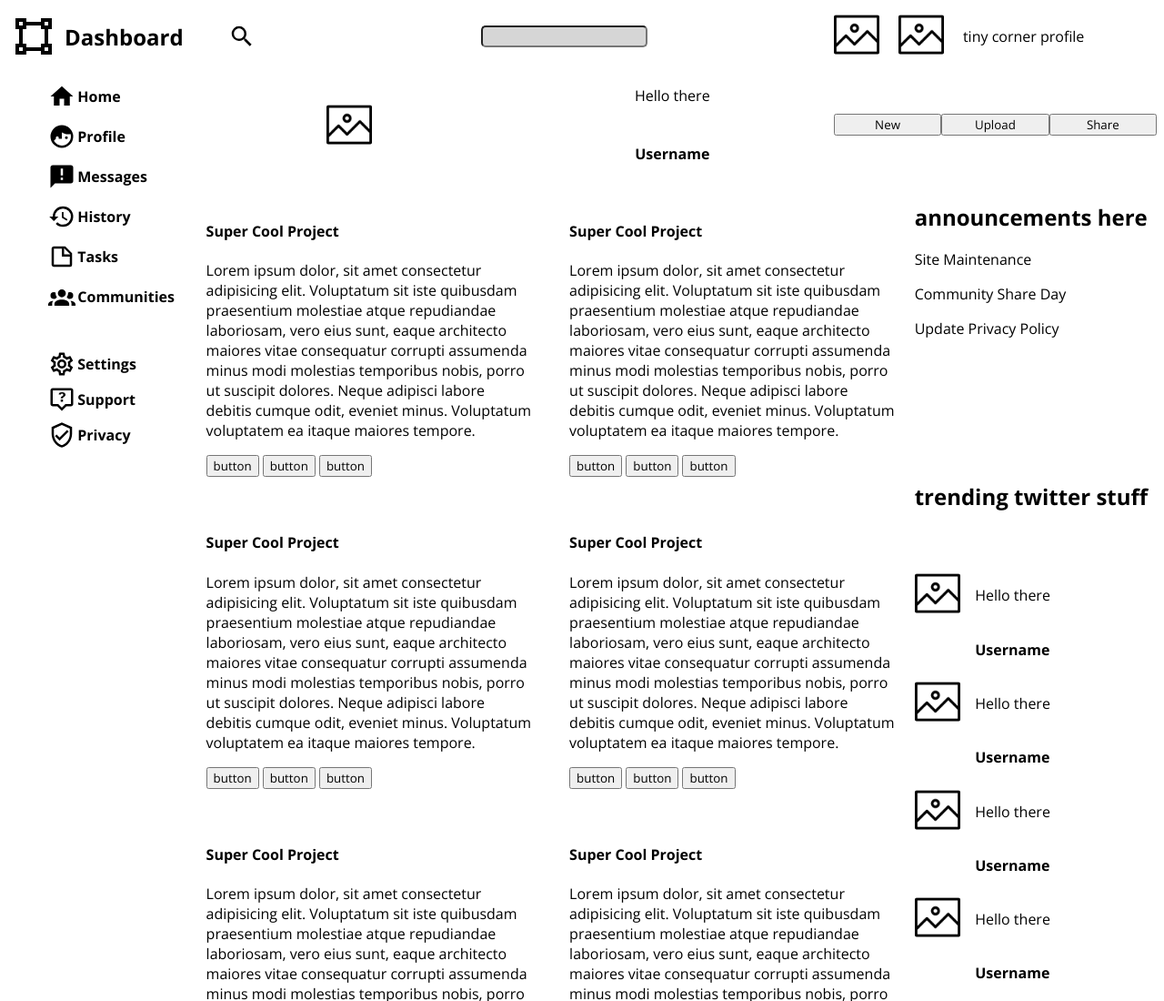
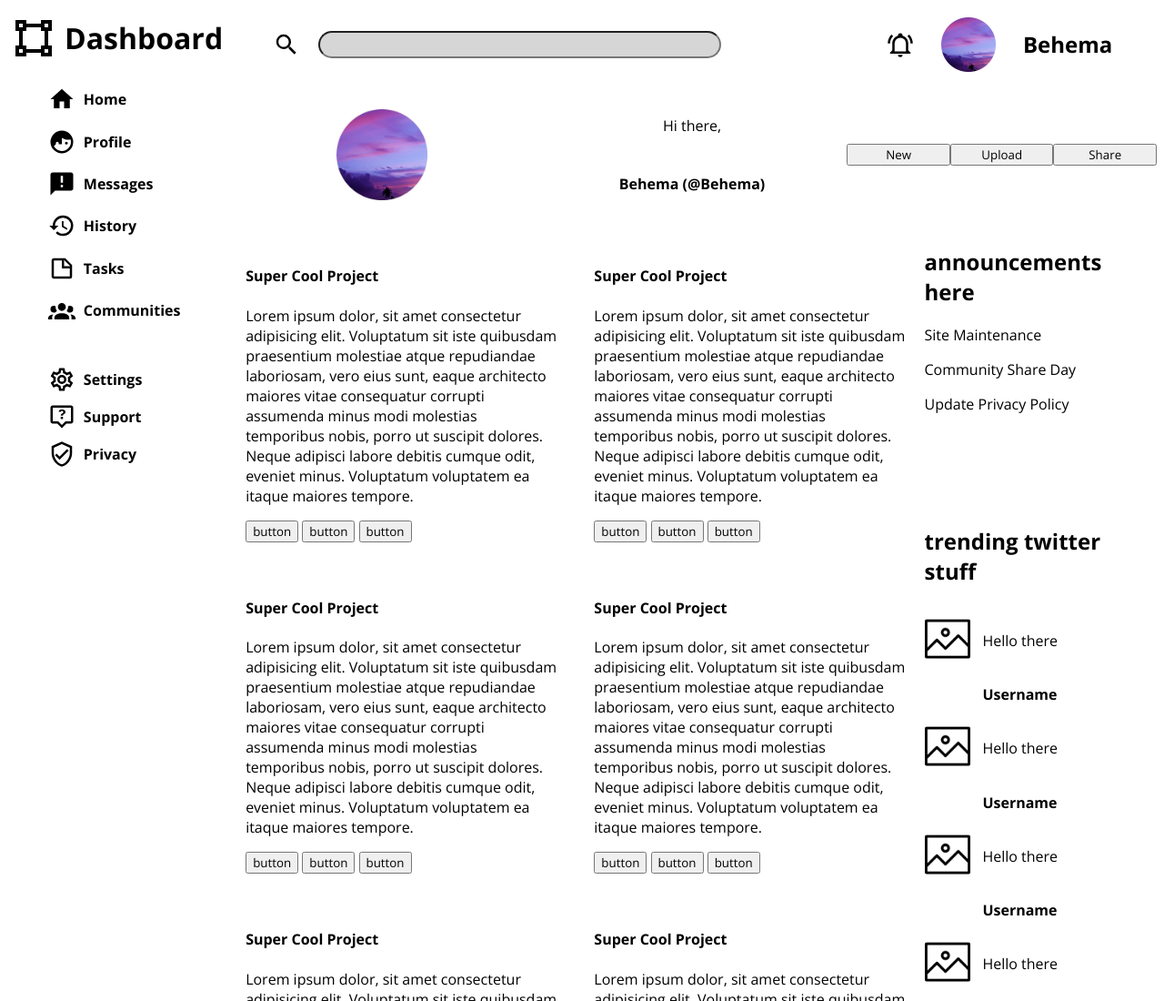
Before and after one commit to Jmchek/dashboard, a plain HTML site: page index.html in a window 1280 px wide. Shown: the top 1100 px of the page at 91% size. Drawn offline with Linux system fonts and the light colour scheme; files whose address does not match are found by name.

Commit message:
add more icons, finish up nav

```diff
--- a/dashboard.css
+++ b/dashboard.css
@@ -29,9 +29,10 @@
 .search-container {
     width: 100%;
     display: grid;
-    grid-template-columns: 1fr 5fr;
-    align-items: center;
+    grid-template-columns: 50px 1fr;
     justify-items: center;
+    gap: 10px;
+    padding-left: 80px;
 }
 
 .search-container > svg {
@@ -39,18 +40,34 @@
 }
 
 .search-container > input {
-    border-radius: 5px;
+    border-radius: 15px;
     background-color: rgb(214, 214, 214);
+    width: 70%;
+    justify-self: start;
 }
 
 .profile-corner {
     width: 100%;
     display: grid;
-    grid-template-columns: 1fr 1fr 3fr;
+    grid-template-columns: 1fr 100px 2fr;
+    align-items: center;
+    justify-items: center;
+    gap: 10px;
+}
+
+.profile-corner > svg {
+    width: 30px;
+    justify-self: end;
 }
 
 .profile-corner > img {
-    max-height: 50px;
+    max-height: 60px;
+}
+
+.profile-corner > p {
+    font-weight: bold;
+    font-size: 1.5rem;
+    justify-self: start;
 }
 
 .profile-expand {
@@ -64,7 +81,7 @@
 
 .profile-expand > img {
     grid-row: 1 / 3;
-    max-height: 50px;
+    max-height: 100px;
 }
 
 .user-buttons {
--- a/index.html
+++ b/index.html
@@ -12,14 +12,14 @@
         <div class="nav">
             <div class="search-container"><svg xmlns="http://www.w3.org/2000/svg" viewBox="0 0 24 24"><title>magnify</title><path d="M9.5,3A6.5,6.5 0 0,1 16,9.5C16,11.11 15.41,12.59 14.44,13.73L14.71,14H15.5L20.5,19L19,20.5L14,15.5V14.71L13.73,14.44C12.59,15.41 11.11,16 9.5,16A6.5,6.5 0 0,1 3,9.5A6.5,6.5 0 0,1 9.5,3M9.5,5C7,5 5,7 5,9.5C5,12 7,14 9.5,14C12,14 14,12 14,9.5C14,7 12,5 9.5,5Z" /></svg><input type="text"></div>
             <div class="profile-corner">
-                <img src="1160358.png" alt="">
-                <img src="1160358.png" alt="">
-                <p>tiny corner profile</p>
+                <svg xmlns="http://www.w3.org/2000/svg" viewBox="0 0 24 24"><title>bell-ring-outline</title><path d="M10,21H14A2,2 0 0,1 12,23A2,2 0 0,1 10,21M21,19V20H3V19L5,17V11C5,7.9 7.03,5.17 10,4.29C10,4.19 10,4.1 10,4A2,2 0 0,1 12,2A2,2 0 0,1 14,4C14,4.1 14,4.19 14,4.29C16.97,5.17 19,7.9 19,11V17L21,19M17,11A5,5 0 0,0 12,6A5,5 0 0,0 7,11V18H17V11M19.75,3.19L18.33,4.61C20.04,6.3 21,8.6 21,11H23C23,8.07 21.84,5.25 19.75,3.19M1,11H3C3,8.6 3.96,6.3 5.67,4.61L4.25,3.19C2.16,5.25 1,8.07 1,11Z" /></svg>
+                <img src="/home/joe/repos/dashboard/5426a51fe15b4bb1dca378b3f6963d30.jpg" alt="">
+                <p>Behema</p>
             </div>
             <div class="profile-expand">
-                <img src="1160358.png" alt="">
-                <p>Hello there</p>
-                <h4>Username</h4>
+                <img src="/home/joe/repos/dashboard/5426a51fe15b4bb1dca378b3f6963d30.jpg" alt="">
+                <p>Hi there,</p>
+                <h4>Behema (@Behema)</h4>
             </div>
             <div class="user-buttons">
                 <button>New</button>
@@ -30,7 +30,7 @@
         <div class="sidebar">
             <div class="sidebar-top">
                 <img src="vector-square.svg" alt="">
-                <h2>Dashboard</h2>
+                <h1>Dashboard</h1>
             </div>
 
             <ul class="main-menu">
```
Also changed, not shown: 5426a51fe15b4bb1dca378b3f6963d30.jpg (added).
